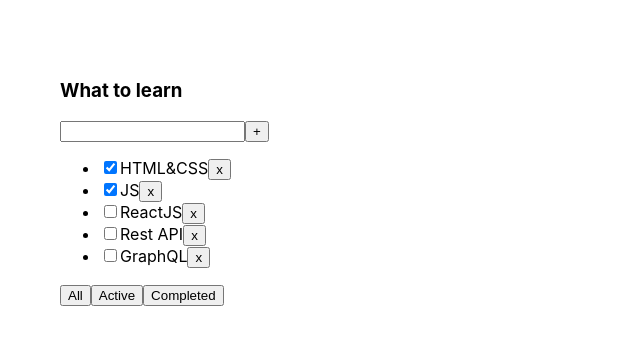
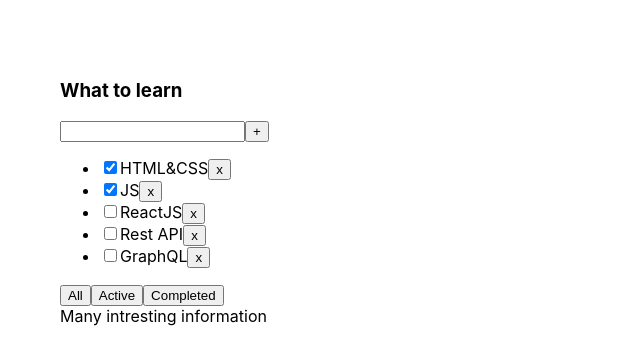
Before and after one commit to vitalyabedik/it-incubator.todolist-exercises, a React (Create React App) app: page / in a window 1280 px wide. Shown: the top 364 px of the page, without its empty margins (0-640 px from the left). Built offline with nearby package versions, Linux system fonts and the light colour scheme.

Commit message:
feat: finish 3 exercise

```diff
--- a/package.json
+++ b/package.json
@@ -41,5 +41,8 @@
       "last 1 firefox version",
       "last 1 safari version"
     ]
+  },
+  "devDependencies": {
+    "@formkit/auto-animate": "^1.0.0-beta.6"
   }
 }
--- a/src/Monday/03/Lesson03.tsx
+++ b/src/Monday/03/Lesson03.tsx
@@ -93,7 +93,11 @@ export function Lesson03() {
                       tasks={tasksForTodolist}
                       removeTask={removeTask}
                       changeFilter={changeFilter}
-                      addTask={addTask} />
+                      addTask={addTask} >
+                <div>
+                    <div>Many intresting information</div>
+                 </div>
+            </Todolist>
         </div>
     );
 }
--- a/src/Monday/03/Todolist.tsx
+++ b/src/Monday/03/Todolist.tsx
@@ -1,5 +1,6 @@
 import React, {ChangeEvent, KeyboardEvent, useRef, useState} from 'react';
 import {FilterValuesType} from './Lesson03';
+import {useAutoAnimate} from '@formkit/auto-animate/react';
 
 type TaskType = {
     id: string
@@ -13,19 +14,28 @@ type PropsType = {
     removeTask: (taskId: string) => void
     changeFilter: (value: FilterValuesType) => void
     addTask: (title: string) => void
+    children?:React.ReactNode
 }
 
-export function Todolist(props: PropsType) {
+export const Todolist: React.FC<PropsType> = ({children, ...props}) => {
     let [title, setTitle] = useState("")
 
+    let onChangeRef = useRef<HTMLInputElement>(null)
+    const [listRef] = useAutoAnimate<HTMLUListElement>()
+
     const addTask = () => {
-        props.addTask(title);
-        setTitle("");
+        // props.addTask(title);
+        // setTitle("");
+
+        if (onChangeRef.current) {
+            props.addTask(onChangeRef.current.value);
+            onChangeRef.current.value = ''
+        }
     }
 
-    const onChangeHandler = (e: ChangeEvent<HTMLInputElement>) => {
-        setTitle(e.currentTarget.value)
-    }
+    // const onChangeHandler = (e: ChangeEvent<HTMLInputElement>) => {
+    //     setTitle(e.currentTarget.value)
+    // }
 
 
     const onKeyPressHandler = (e: KeyboardEvent<HTMLInputElement>) => {
@@ -41,13 +51,15 @@ export function Todolist(props: PropsType) {
     return <div>
         <h3>{props.title}</h3>
         <div>
-            <input value={title}
-                   onChange={onChangeHandler}
-                   onKeyPress={onKeyPressHandler}
+            <input
+                // value={title}
+                // onChange={onChangeHandler}
+                ref={onChangeRef}
+                onKeyPress={onKeyPressHandler}
             />
             <button onClick={addTask}>+</button>
         </div>
-        <ul>
+        <ul ref={listRef}>
             {
                 props.tasks.map(t => {
 
@@ -65,6 +77,7 @@ export function Todolist(props: PropsType) {
             <button onClick={onAllClickHandler}>All</button>
             <button onClick={onActiveClickHandler}>Active</button>
             <button onClick={onCompletedClickHandler}>Completed</button>
+            {children}
         </div>
     </div>
 }
```
Also changed, not shown: 1 other file (tests, documents, lock files or other folders).
